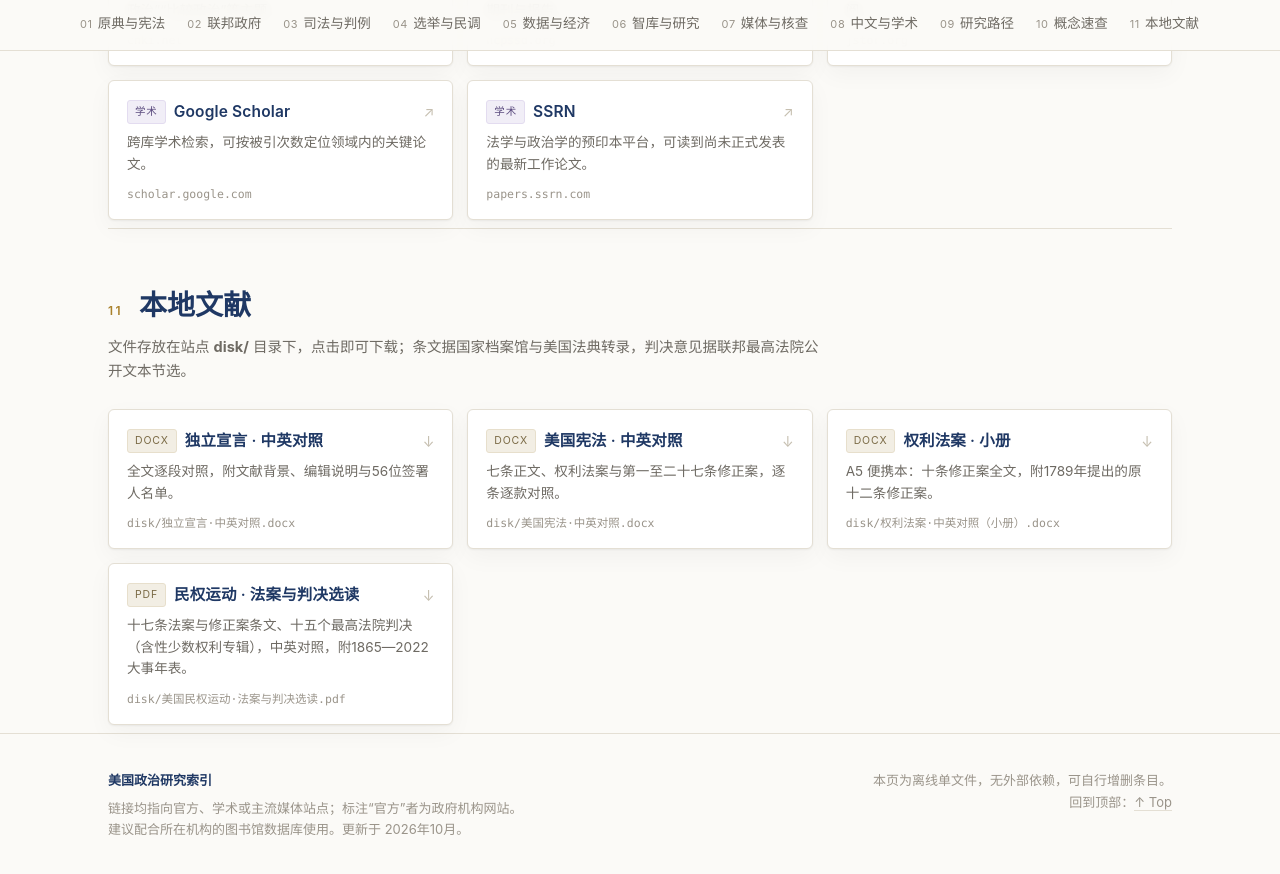
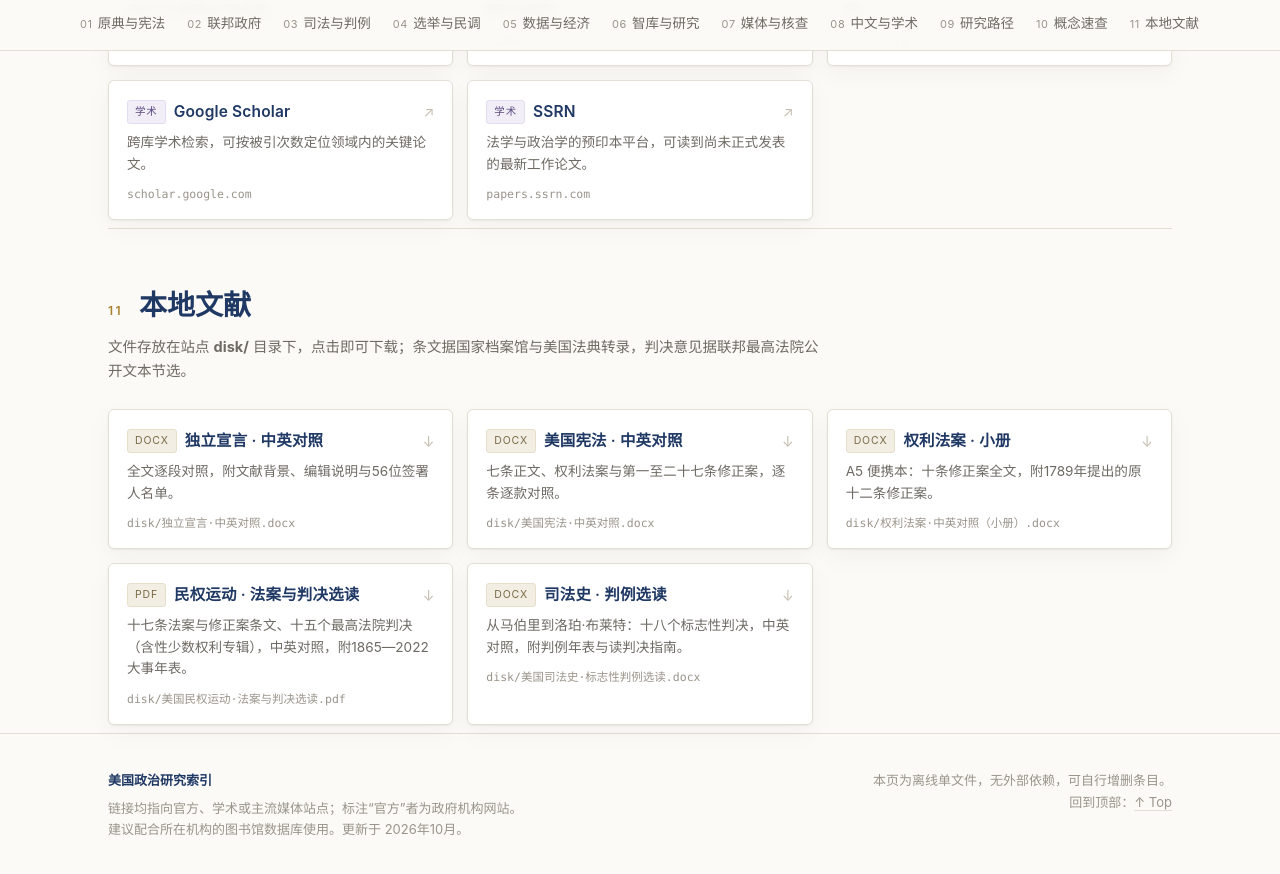
Before and after one commit to unknownpioneer/unknownpioneer.github.io, a Jekyll site: the page usa-index.html, which Jekyll copies as it is, in a window 1280 px wide and 900 px high, scrolled down 4984 px. Shown: the top 874 px of the window. Built offline with Jekyll 4.4.1, drawn with Linux system fonts in a browser that asks for light colours.

Commit message:
Add the judicial history casebook to the USA index

```diff
--- a/usa-index.html
+++ b/usa-index.html
@@ -204,7 +204,7 @@
 <main class="wrap">
 
   <section class="section" id="docs">
-    <div class="sec-head"><span class="sec-num">01</span><h2>原典与宪法文本</h2></div>
+    <div class="sec-head"><span class="sec-num">01</span><h2>原典与宪法文本</h2><span class="count"></span></div>
     <p class="sec-note">研究的起点是文本本身。下列站点提供原件影像、官方转录本与逐条注释，可互为校勘。</p>
     <div class="grid">
       <a class="card" data-cat="docs" href="https://www.archives.gov/founding-docs" target="_blank" rel="noopener">
@@ -630,6 +630,11 @@
         <p>十七条法案与修正案条文、十五个最高法院判决（含性少数权利专辑），中英对照，附1865—2022大事年表。</p>
         <div class="url">disk/美国民权运动·法案与判决选读.pdf</div>
       </a>
+      <a class="card" data-cat="local" href="disk/%E7%BE%8E%E5%9B%BD%E5%8F%B8%E6%B3%95%E5%8F%B2%C2%B7%E6%A0%87%E5%BF%97%E6%80%A7%E5%88%A4%E4%BE%8B%E9%80%89%E8%AF%BB.docx" download>
+        <div class="card-top"><span class="badge">DOCX</span><h3>司法史 · 判例选读</h3><span class="arrow">↓</span></div>
+        <p>从马伯里到洛珀·布莱特：十八个标志性判决，中英对照，附判例年表与读判决指南。</p>
+        <div class="url">disk/美国司法史·标志性判例选读.docx</div>
+      </a>
     </div>
   </section>
 
```
Also changed, not shown: 1 other file.
